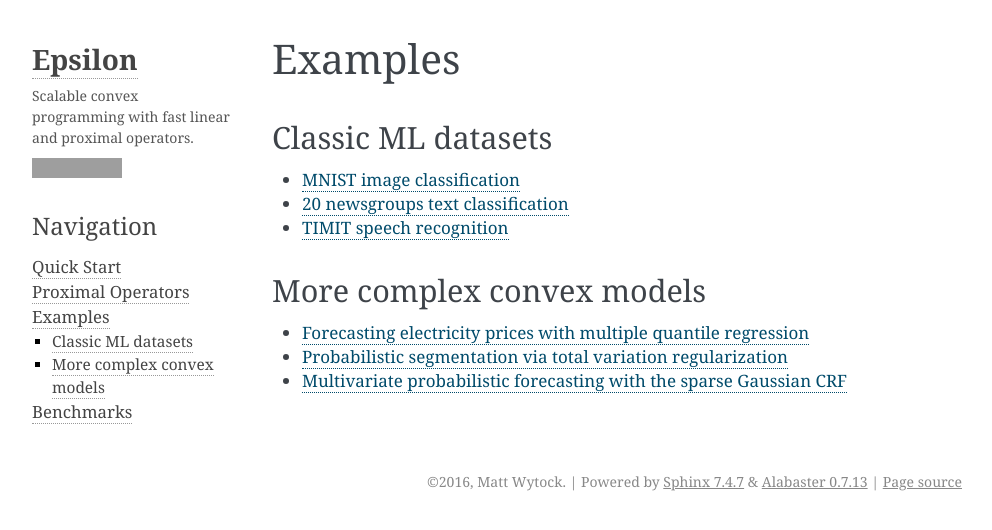
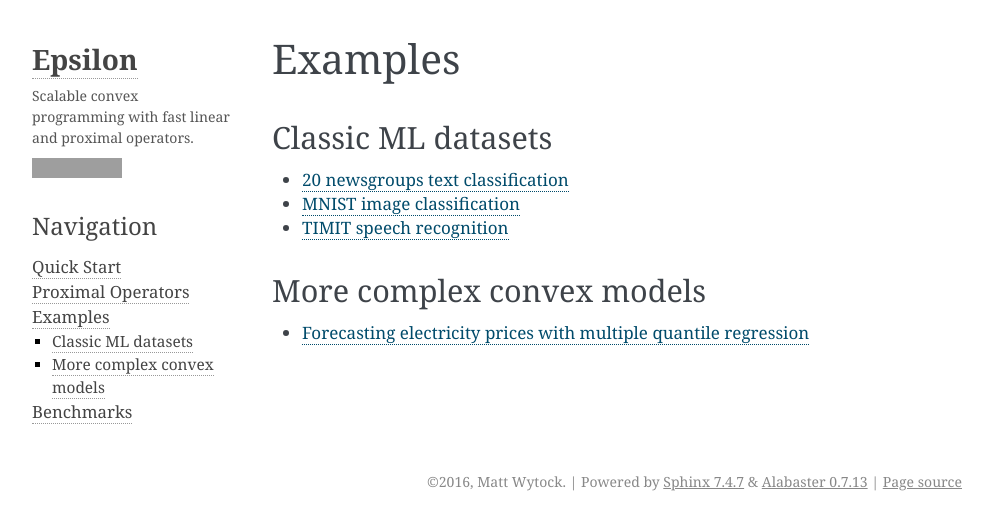
Before and after one commit to mfouda/epsilon, a Sphinx documentation site: the page built from docs/examples.rst, in a window 1280 px wide, cut to the strip 0-530 px from the top of the page. Shown: the whole strip, without its empty margins (148-1140 px from the left). Built offline with Sphinx 7.4.7, drawn with Linux system fonts in a browser that asks for light colours; grey boxes are pictures that could not be loaded.

Commit message:
update list of desired examples

```diff
--- a/docs/examples.rst
+++ b/docs/examples.rst
@@ -4,8 +4,8 @@ Examples
 Classic ML datasets
 -------------------
 
+- `20 newsgroups text classification <newsgroups.html>`_
 - `MNIST image classification <mnist.html>`_
-- `20 newsgroups text classification <newsgroups.html>`_
 - `TIMIT speech recognition <speech.html>`_
 
 
@@ -13,5 +13,3 @@ More complex convex models
 --------------------------
 
 - `Forecasting electricity prices with multiple quantile regression <quantile.html>`_
-- `Probabilistic segmentation via total variation regularization <prob_seg.html>`_
-- `Multivariate probabilistic forecasting with the sparse Gaussian CRF <sgcrf.html>`_
```
